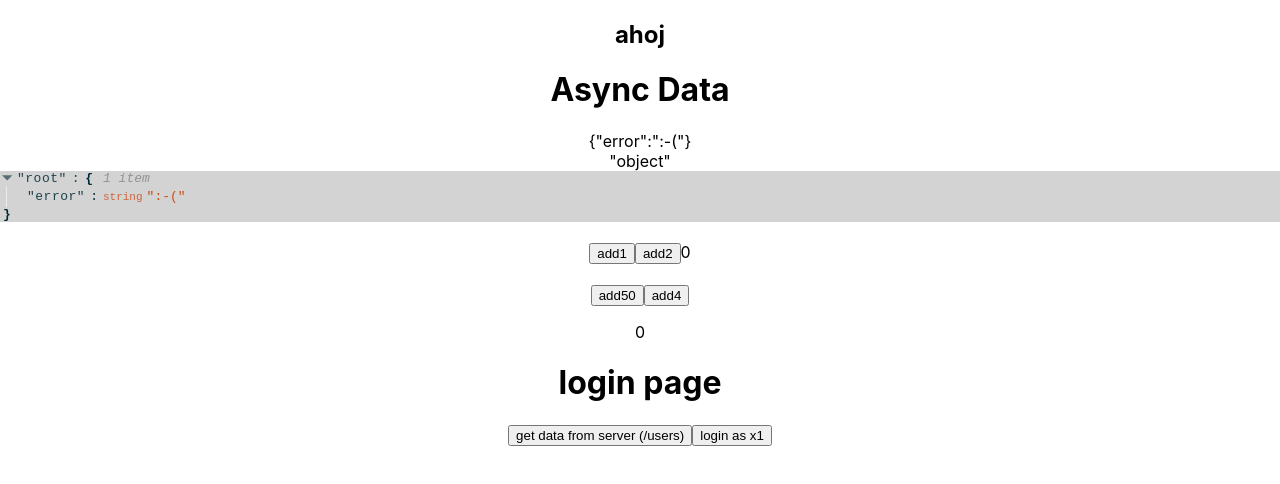
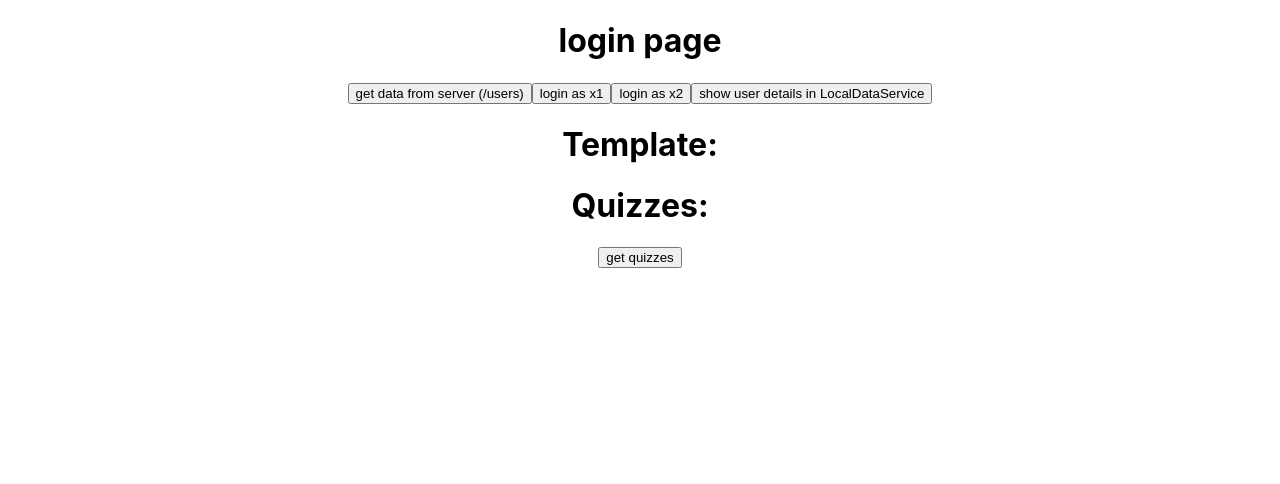
Before and after one commit to MMAcode/SBRfrontend, a React (Create React App) app: page / in a window 1280 px wide. Shown: the top 484 px of the page. Built offline with nearby package versions, Linux system fonts and the light colour scheme; no server answers.

Commit message:
(main): storing user credentials in LocalDataService

```diff
--- a/src/App.js
+++ b/src/App.js
@@ -3,19 +3,38 @@ import HandleAsyncData from "./learningReact/HandleAsyncData";
 import SimpleReducer from "./learningReact/hooks/useReducer/SimpleReducer";
 import ComplexReducer from "./learningReact/hooks/useReducer/ComplexReducer";
 import LoginPage from "./Components/LoginPage";
+import TestingQueries from "./Components/TestingQueries";
+import localDataService from "./services/LocalDataService";
+import React, {useEffect} from "react";
+import appContextSource from "./services/appContextSource";
 
 
+const appState = {
+    user: {
+        username: "x1",
+        password: 'x1'
+    }
+};
+
 function App() {
-  return (
-    <div className="App">
-    <h2>ahoj</h2>
-      <HandleAsyncData/>
-      <SimpleReducer/>
-      <br/>
-      <ComplexReducer/>
-      <LoginPage/>
-    </div>
-  );
+    useEffect(()=>{
+        localDataService.data = appState;
+        console.log("appState changed")
+    },[appState])
+
+
+    return (
+        <div className="App">
+            <appContextSource.Provider value={appState}>
+                {/*<HandleAsyncData/>*/}
+                {/*<SimpleReducer/>*/}
+                {/*<br/>*/}
+                {/*<ComplexReducer/>*/}
+                <LoginPage/>
+                <TestingQueries/>
+            </appContextSource.Provider>
+        </div>
+    );
 }
 
 export default App;
--- a/src/Components/LoginPage.js
+++ b/src/Components/LoginPage.js
@@ -1,18 +1,44 @@
-import React from 'react';
+import React, {useContext} from 'react';
 import axios from "axios";
 import {urlCore} from "../services/RESTRequestsService";
+import appContextSource from "../services/appContextSource";
+import localDataService from "../services/LocalDataService";
+export default function LoginPage(props) {
+    const appContext = useContext(appContextSource);
 
-export default function LoginPage(props) {
+
 
     const getUsers = ()=> {
         console.log("ahoj")
+        axios.get(`${urlCore}/users`
+            ,{ headers: { authorization: 'Basic ' + window.btoa("x1:x1") } }
+            )
+            .then((x)=>console.log("users in x1 good result:",x))
+            .catch(e=>console.log("error users x1:", e))
     }
     const loginAsX1 = ()=> {
         console.log("ahoj login x1")
-        axios.get(`${urlCore}/basicauth`,
-            { headers: { authorization: 'Basic ' + window.btoa("x1:x1") } })
+        axios.get(`${urlCore}/basicauth`
+            , { headers: { authorization: 'Basic ' + window.btoa("x1:x1") } }
+            )
             .then((x)=>console.log("login in x1 good result:",x))
             .catch(e=>console.log("error logingin x1:", e))
+    }
+
+    const loginAsX2 = ()=> {
+        console.log("ahoj login x2", appContext);
+        localDataService.setUser("x2","x2");
+
+        // axios.get(`${urlCore}/basicauth`
+        //     , { headers: { authorization: 'Basic ' + window.btoa("x1:x1") } }
+        // )
+        //     .then((x)=>console.log("login in x1 good result:",x))
+        //     .catch(e=>console.log("error logingin x1:", e))
+
+    }
+
+    const showUserData = ()=>{
+        console.log(localDataService.data.user.username);
     }
 
     return (
@@ -20,6 +46,8 @@ export default function LoginPage(props) {
             <h1>login page</h1>
             <button onClick={()=>getUsers()}>get data from server (/users)</button>
             <button onClick={()=>loginAsX1()}>login as x1</button>
+            <button onClick={()=>loginAsX2()}>login as x2</button>
+            <button onClick={showUserData}>show user details in LocalDataService</button>
         </div>
     );
 }
--- /dev/null
+++ b/src/Components/Quizzes.js
@@ -0,0 +1,24 @@
+import React from 'react';
+import RESTRequestsService from "../services/RESTRequestsService";
+import localDataService from "../services/LocalDataService";
+
+export default function Quizzes(props) {
+
+
+    const handleRestRequest_quizzesAllIn = ()=> {
+        RESTRequestsService.getQuizzes_AllIn()
+            .then((x)=> {
+                console.log("request successfull; following data received:", x)
+            })
+            .catch(e=> {
+                console.log("error receiving data:", e)
+            });
+    }
+
+    return (
+        <div>
+            <h1>Quizzes:</h1>
+            <button onClick={handleRestRequest_quizzesAllIn}> get quizzes</button>
+        </div>
+    );
+}
--- /dev/null
+++ b/src/Components/TestingQueries.js
@@ -0,0 +1,11 @@
+import React from 'react';
+import Quizzes from "./Quizzes";
+
+export default function TestingQueries(props) {
+    return (
+        <div>
+            <h1>Template:</h1>
+            <Quizzes/>
+        </div>
+    );
+}
--- a/src/Components/Template.js
+++ b/src/Components/_Template.js
@@ -12,7 +12,7 @@
 
 // rsf
 import React from 'react';
-export default function AllIn(props) {
+export default function T(props) {
     return (
         <div>
 
--- /dev/null
+++ b/src/services/LocalDataService.js
@@ -0,0 +1,10 @@
+class LocalDataService {
+    data={};
+
+    setUser(u,p){
+        const user= {username: u, password:p};
+        this.data.user = user;
+    }
+}
+const localDataService = new LocalDataService()
+export default localDataService;
--- a/src/services/RESTRequestsService.js
+++ b/src/services/RESTRequestsService.js
@@ -1,9 +1,35 @@
 import axios from 'axios'
+import localDataService from "./LocalDataService";
 export const urlCore = "http://localhost:8080"
 
+const username = localDataService?.data?.user?.username;
+// const username = "x1";
+const password = localDataService?.data?.user?.password;
+// const password = "x1";
+
 class RESTRequestsService {
+
+    headers = { authorization: 'Basic ' + window.btoa(username+":"+password) };
+    authorization = {authorization: 'Basic ' + window.btoa(username+":"+password)};
+
     getUsers(){
         return axios.get(urlCore+"/users");
+    }
+
+    // getQuizzes_AllIn() {
+    //     console.log("getting quizzes")
+    //     axios.get(`${urlCore}/quizzes`
+    //         ,{ headers: { authorization: 'Basic ' + window.btoa(username+":"+password) } }
+    //     )
+    //         .then((x)=>console.log("quizzes using x1 good result:",x))
+    //         .catch(e=>console.log("error users x1:", e))
+    // }
+
+    getQuizzes_AllIn() {
+        return axios.get(`${urlCore}/quizzes`
+            // ,{ headers: { authorization: 'Basic ' + window.btoa(username+":"+password) } }
+            ,{ headers: this.headers }
+        );
     }
 }
 
--- /dev/null
+++ b/src/services/appContextSource.js
@@ -0,0 +1,4 @@
+import React from "react";
+
+const appContextSource = React.createContext({});
+export default appContextSource;
```
